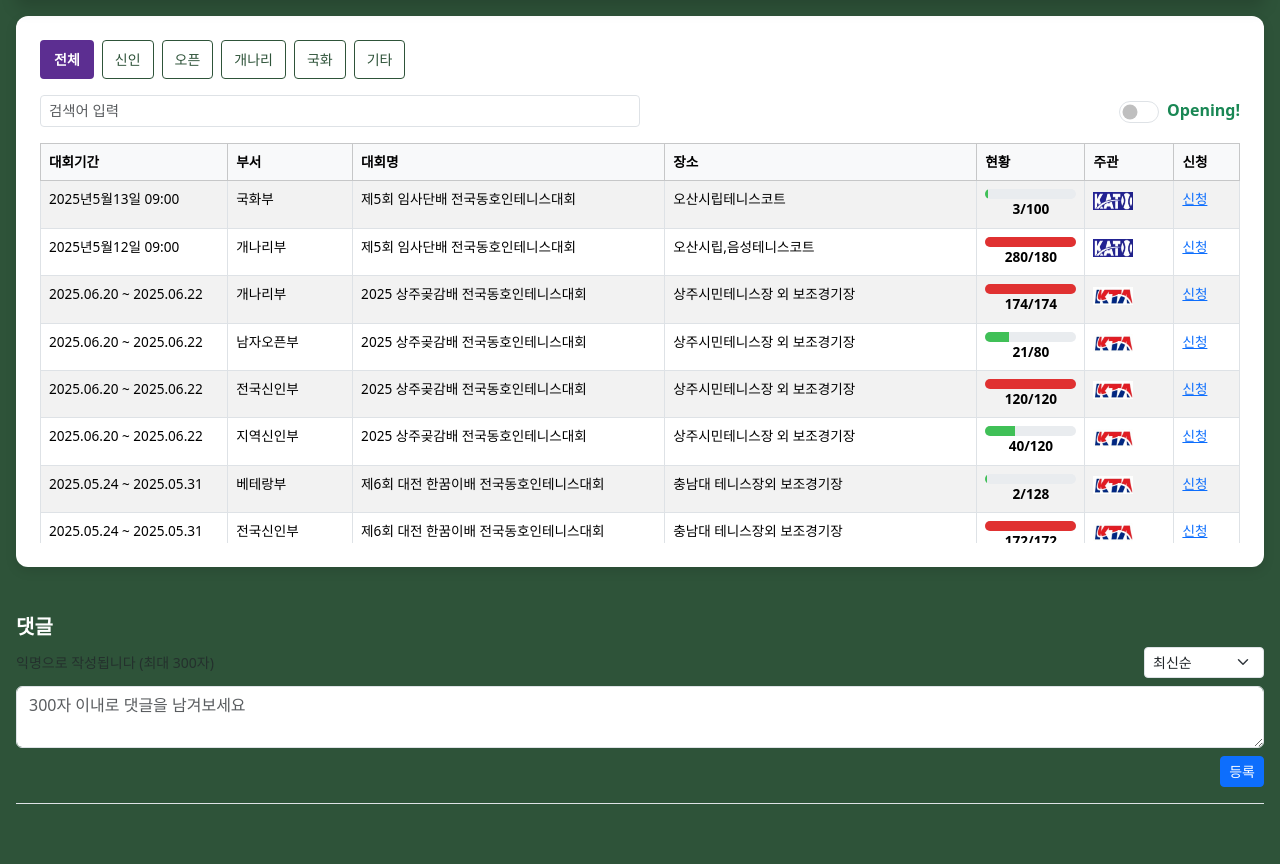
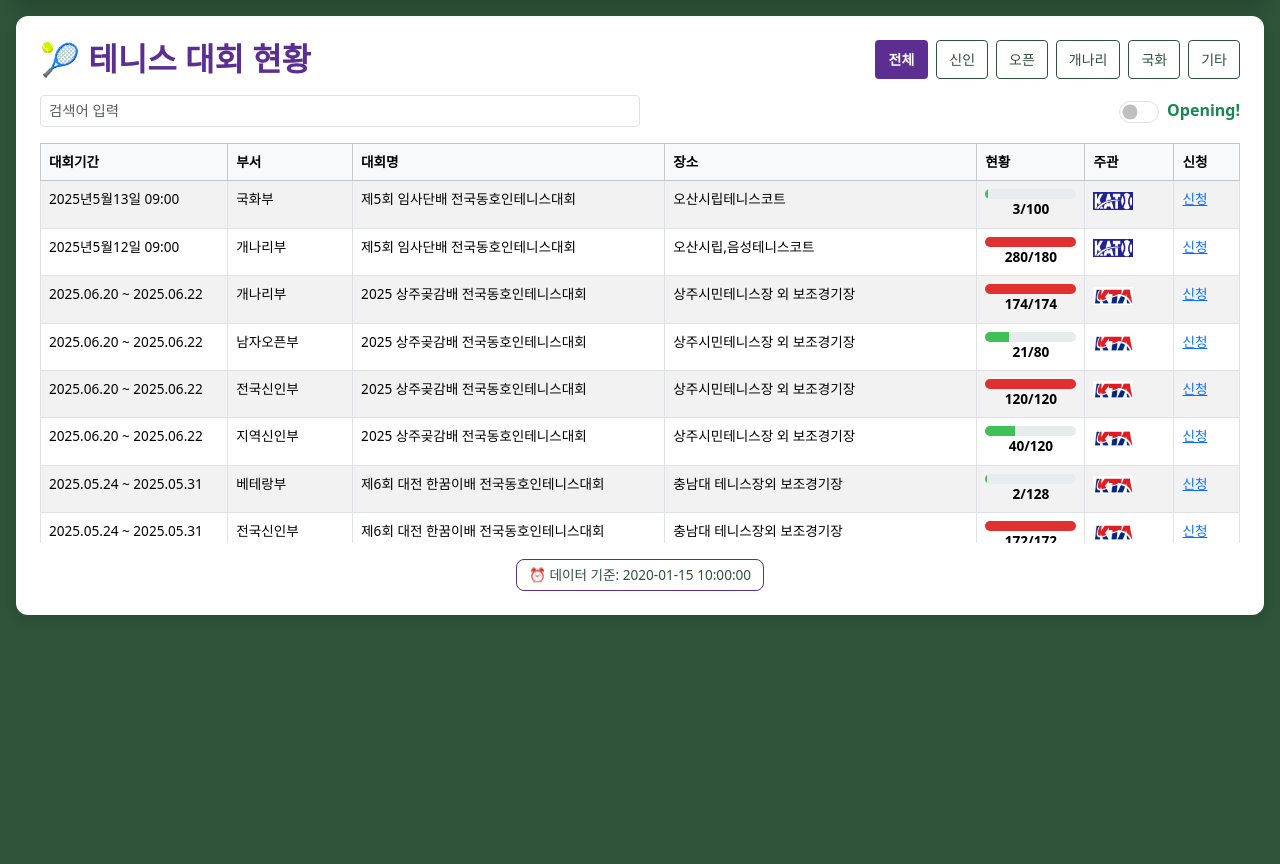
Before and after one commit to ohohjoh/tennis_web, a Flask app: template templates/tournament.html in a window 1280 px wide. Shown: the part 72-936 px from the top of the page. Run offline with Flask 3, Linux system fonts and the light colour scheme; the template is opened without the code that fills it: most values are stand-ins (such as "Sample title", 1, 10 or a date in 2020); some libraries are stand-ins or nearby versions.

Commit message:
Update tournament.html

```diff
--- a/templates/tournament.html
+++ b/templates/tournament.html
@@ -210,7 +210,7 @@
 
    <div class="card-section">
     <div class="desktop-header">
-      <!-- <h4 class="fw-bold mb-0">🎾 테니스 대회 현황</h4> -->
+      <h4 class="fw-bold mb-0">🎾 테니스 대회 현황</h4>
       <div class="d-flex gap-2 filter-area">
         <button id="btn-all" class="btn btn-outline-dark btn-sm filter-btn active" onclick="showAll()">전체</button>
         <button id="btn-신인" class="btn btn-outline-secondary btn-sm filter-btn" onclick="filterByKeyword('신인')">신인</button>
@@ -228,6 +228,7 @@
         <label class="form-check-label" for="openingOnly">Opening!</label>
       </div>
     </div>
+
 
     <!-- 데스크탑 테이블 -->
     <div class="table-responsive table-responsive-scroll desktop-only">
@@ -256,27 +257,18 @@
         <img src="/static/images/ad-banner.jpg" alt="광고" style="max-width: 100%; border-radius: 12px;" />
       </div>
     </div>
+    <div class="d-flex justify-content-center mt-3">
+      <div style="font-size: 0.85rem; color: #2e5339; border: 1px solid #5c2e91; border-radius: 8px; padding: 0.3rem 0.75rem;">
+        ⏰ 데이터 기준: {{ last_modified }}
+      </div>
+    </div>
+
+
+
+
     </div>
   </div>
-  <div class="mt-5" id="comment-section">
-    <h5 class="fw-bold" id="commentTitle">댓글</h5>
 
-    <div class="d-flex justify-content-between align-items-center mb-2">
-      <small class="text-muted">익명으로 작성됩니다 (최대 300자)</small>
-      <select id="sortSelect" class="form-select form-select-sm" style="width: 120px;" onchange="loadComments()">
-        <option value="desc">최신순</option>
-        <option value="asc">과거순</option>
-      </select>
-    </div>
-
-    <textarea id="commentInput" class="form-control mb-2" rows="2" maxlength="300"
-              placeholder="300자 이내로 댓글을 남겨보세요"></textarea>
-    <div class="d-flex justify-content-end mb-3">
-      <button class="btn btn-primary btn-sm" onclick="submitComment()">등록</button>
-    </div>
-
-    <div id="commentList" class="border-top pt-3"></div>
-  </div>
   <script>
     let rawData = [];
     let currentFilter = 'all';
@@ -438,69 +430,7 @@
     }
 
     window.onload = fetchData;
-    function calculateDate() {
-      const base = document.getElementById("baseDate").value;
-      const days = parseInt(document.getElementById("daysToAdd").value || "0");
 
-      if (!base) {
-        document.getElementById("resultArea").innerText = "📌 날짜를 입력하세요.";
-        return;
-      }
-
-      const baseDate = new Date(base);
-      baseDate.setDate(baseDate.getDate() + days);
-
-      const yyyy = baseDate.getFullYear();
-      const mm = String(baseDate.getMonth() + 1).padStart(2, '0');
-      const dd = String(baseDate.getDate()).padStart(2, '0');
-
-      document.getElementById("resultArea").innerText =
-        `📆 ${base}의 ${days}일 뒤는 👉 ${yyyy}-${mm}-${dd} 입니다.`;
-    }
-    const currentPath = window.location.pathname.includes("court") ? "court" : "tournament";
-    const API_URL = `/api/comments/${currentPath}`;
-
-    function formatDate(iso) {
-      const d = new Date(iso);
-      return `${d.getFullYear()}-${String(d.getMonth() + 1).padStart(2, '0')}-${String(d.getDate()).padStart(2, '0')} ` +
-            `${String(d.getHours()).padStart(2, '0')}:${String(d.getMinutes()).padStart(2, '0')}`;
-    }
-
-    async function loadComments() {
-      const sort = document.getElementById("sortSelect").value;
-      const res = await fetch(`${API_URL}?sort=${sort}`);
-      const comments = await res.json();
-      const list = document.getElementById("commentList");
-
-      list.innerHTML = comments.length === 0
-        ? "<p class='text-muted'>아직 댓글이 없습니다.</p>"
-        : comments.map(c => `
-            <div class="border rounded p-2 mb-2 bg-light">
-              <div>${c.text}</div>
-              <div class="text-muted small text-end mt-1">${formatDate(c.timestamp)}</div>
-            </div>
-          `).join("");
-
-      document.getElementById("commentTitle").innerText =
-        (currentPath === "court" ? "🏟️ TMI in Court" : "🎾 테니스 대회 대나무숲") + ` (${comments.length})`;
-    }
-
-    async function submitComment() {
-      const input = document.getElementById("commentInput");
-      const text = input.value.trim();
-      if (!text) return alert("댓글을 입력해주세요!");
-
-      await fetch(API_URL, {
-        method: "POST",
-        headers: { "Content-Type": "application/json" },
-        body: JSON.stringify({ text })
-      });
-
-      input.value = "";
-      loadComments();
-    }
-
-    window.addEventListener("DOMContentLoaded", loadComments);
   </script>
   <!-- ✅ Bootstrap JS 추가 (메뉴 토글 위해 필요) -->
 <script src="https://cdn.jsdelivr.net/npm/bootstrap@5.3.3/dist/js/bootstrap.bundle.min.js"></script>
```
